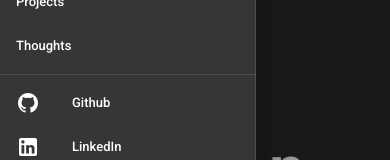
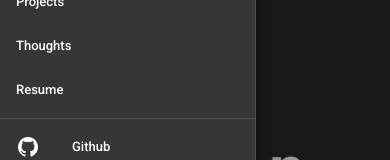
Before and after one commit to achintya2000/website, a Nuxt app: page / in a window 390 px wide. Both pictures are taken after a click on the button 28 px from the left and 28 px from the top of the page. Shown: the part 138-298 px from the top of the page. Built offline with nearby package versions, Linux system fonts and the light colour scheme; what vue-particles, vue-typed-js would draw is missing.

Commit message:
fiexed resume on mobile

```diff
--- a/components/NavBar.vue
+++ b/components/NavBar.vue
@@ -47,6 +47,11 @@
         <v-list-item v-for="name in names" :key="name.title" link :to="name.to">
           <v-list-item-content>
             <v-list-item-title>{{ name.title }}</v-list-item-title>
+          </v-list-item-content>
+        </v-list-item>
+        <v-list-item link href="/Achintya_Resume.pdf" target="_blank">
+          <v-list-item-content>
+            <v-list-item-title>Resume</v-list-item-title>
           </v-list-item-content>
         </v-list-item>
       </v-list>
```
